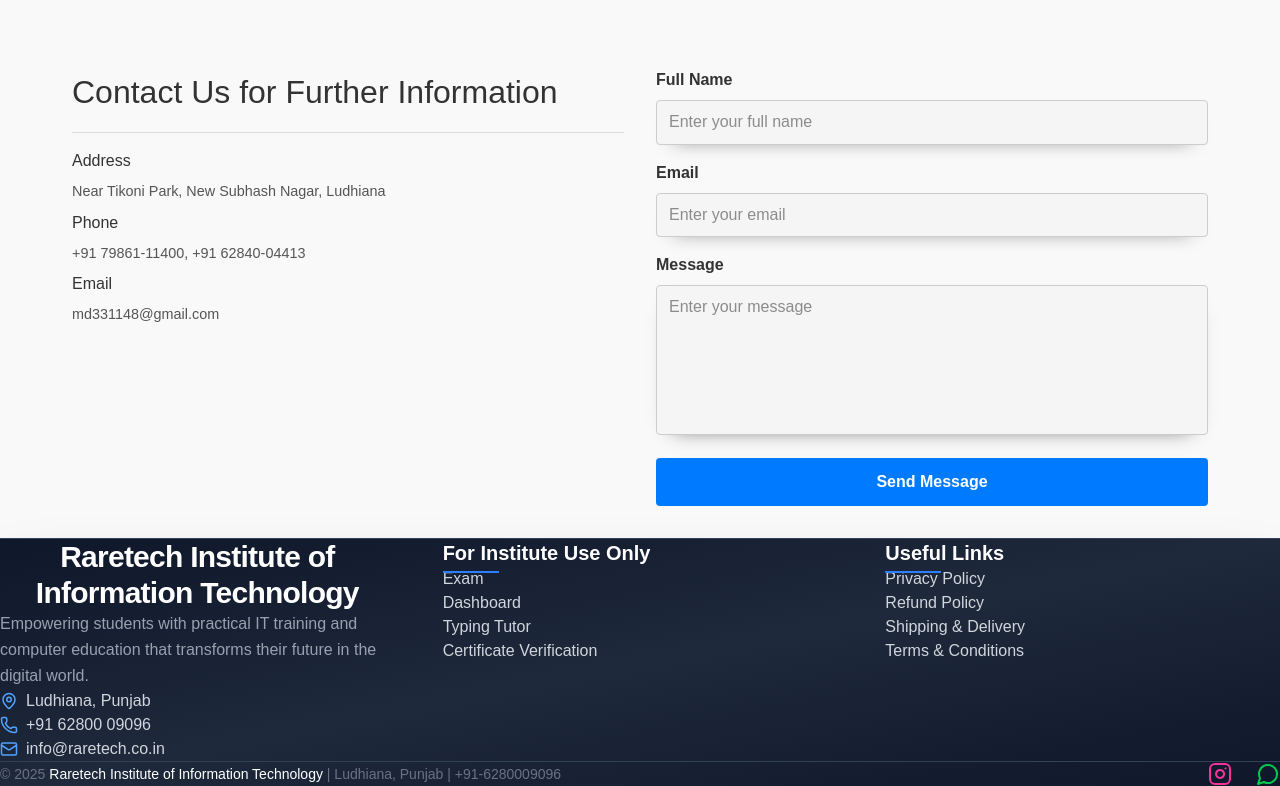
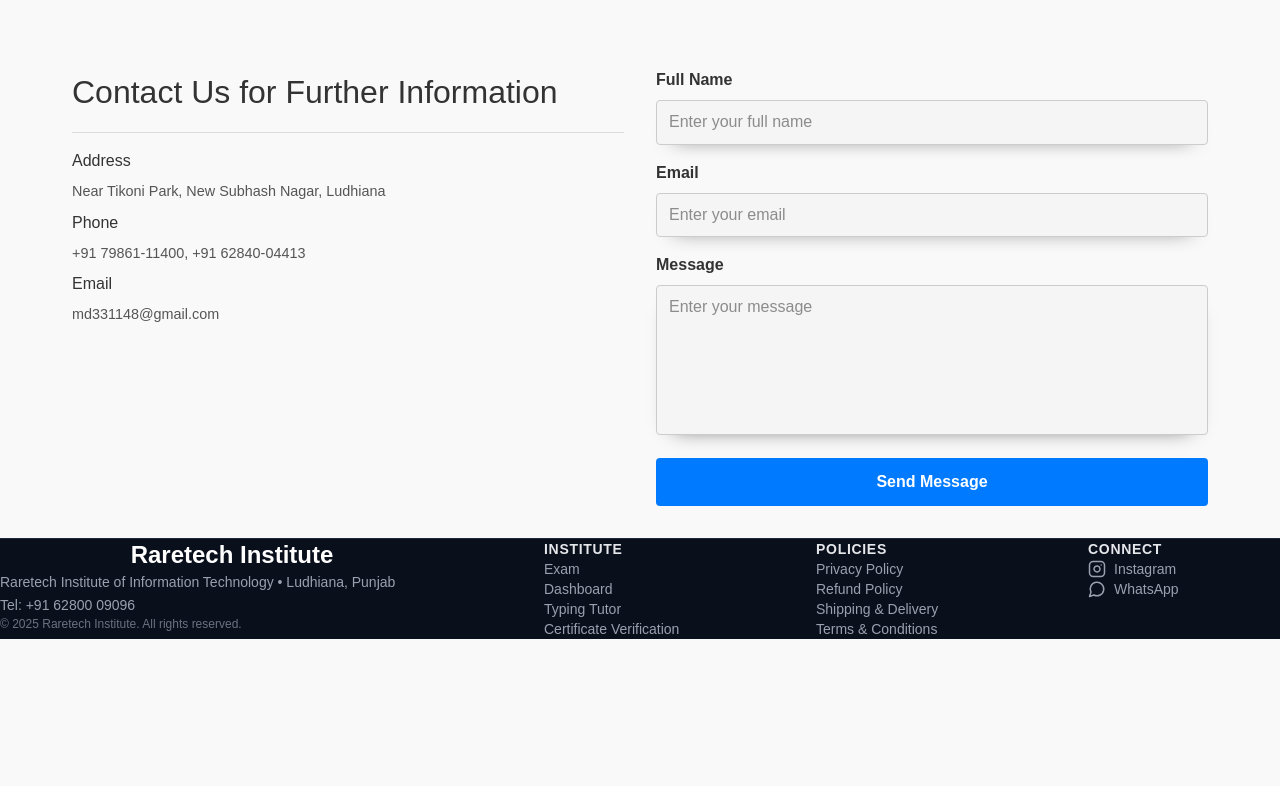
Before and after one commit to Harsh1jatt/official-raretech, a React (Vite) app: page /contact in a window 1280 px wide. Shown: the part 499-1285 px from the top of the page. After the commit the page ends 1138 px from the top, so only its background shows below. Built offline with nearby package versions, Linux system fonts and the light colour scheme; no server answers.

Commit message:
Update WebFooter.jsx

```diff
--- a/src/pages/components/WebFooter.jsx
+++ b/src/pages/components/WebFooter.jsx
@@ -1,77 +1,63 @@
 import React from "react";
 import { Link } from "react-router-dom";
-import { Instagram, MessageCircle, MapPin, Phone, Mail } from "lucide-react";
-import "./css/Web.css";
+import { Instagram, MessageCircle } from "lucide-react";
 
 const WebFooter = () => {
   return (
-    <footer className="relative overflow-hidden bg-gradient-to-br from-[#0f172a] via-[#1e293b] to-[#0f172a] text-gray-300 py-14 px-6 md:px-20 mt-10 shadow-2xl border-t border-slate-700">
-      {/* Subtle Glow Background */}
-      <div className="absolute inset-0 opacity-10 bg-[radial-gradient(ellipse_at_bottom_right,_var(--tw-gradient-stops))] from-blue-600 via-indigo-500 to-transparent"></div>
-
-      {/* Content Wrapper */}
-      <div className="relative grid md:grid-cols-3 gap-12 z-10">
-        {/* Left Section */}
-        <div>
-          <h2 className="text-2xl md:text-3xl font-bold text-white mb-4 tracking-tight">
-            Raretech Institute of Information Technology
+    <footer className="bg-[#0a0f1c] text-gray-400 px-6 md:px-20 py-14 border-t border-gray-800">
+      <div className="max-w-7xl mx-auto grid md:grid-cols-5 gap-10 md:gap-20">
+        {/* Brand */}
+        <div className="md:col-span-2">
+          <h2 className="text-white text-2xl font-semibold mb-3">
+            Raretech Institute
           </h2>
-          <p className="text-gray-400 leading-relaxed text-sm md:text-base">
-            Empowering students with practical IT training and computer
-            education that transforms their future in the digital world.
-          </p>
-
-          <div className="mt-6 space-y-3 text-sm md:text-base">
-            <p className="flex items-center gap-2">
-              <MapPin size={18} className="text-blue-400" /> Ludhiana, Punjab
-            </p>
-            <p className="flex items-center gap-2">
-              <Phone size={18} className="text-blue-400" />
-              <a
-                href="tel:6280009096"
-                className="hover:text-blue-400 hover:translate-x-1 transition-all duration-200"
-              >
+          <p className="text-sm leading-relaxed">
+            Raretech Institute of Information Technology • Ludhiana, Punjab
+            <br />
+            Tel:{" "}
+            <a href="tel:6280009096" className="hover:text-blue-400">
               +91 62800 09096
             </a>
           </p>
-            <p className="flex items-center gap-2">
-              <Mail size={18} className="text-blue-400" />
-              <a
-                href="mailto:info@raretech.co.in"
-                className="hover:text-blue-400 hover:translate-x-1 transition-all duration-200"
-              >
-                info@raretech.co.in
-              </a>
+          <p className="text-xs text-gray-500 mt-6">
+            © {new Date().getFullYear()} Raretech Institute. All rights reserved.
           </p>
         </div>
-        </div>
 
-        {/* Middle Section */}
+        {/* For Institute Use Only */}
         <div>
-          <h3 className="text-xl font-semibold text-white mb-5 relative after:content-[''] after:absolute after:w-14 after:h-[2px] after:bg-blue-500 after:bottom-[-6px] after:left-0">
-            For Institute Use Only
+          <h3 className="text-sm font-semibold text-gray-200 uppercase tracking-wider mb-3">
+            Institute
           </h3>
-          <ul className="space-y-3 mt-3">
-            {[
-              { name: "Exam", url: "https://exam.raretech.co.in/" },
-              { name: "Dashboard", url: "https://admin.raretech.co.in/" },
-              { name: "Typing Tutor", url: "https://typing.raretech.co.in/" },
-            ].map((link) => (
-              <li key={link.name}>
+          <ul className="space-y-2 text-sm">
+            <li>
               <a
-                  href={link.url}
-                  target="_blank"
-                  rel="noopener noreferrer"
-                  className="block hover:text-blue-400 hover:translate-x-1 transition-all duration-200"
+                href="https://exam.raretech.co.in/"
+                className="hover:text-blue-400 transition"
               >
-                  {link.name}
+                Exam
               </a>
             </li>
-            ))}
+            <li>
+              <a
+                href="https://admin.raretech.co.in/"
+                className="hover:text-blue-400 transition"
+              >
+                Dashboard
+              </a>
+            </li>
+            <li>
+              <a
+                href="https://typing.raretech.co.in/"
+                className="hover:text-blue-400 transition"
+              >
+                Typing Tutor
+              </a>
+            </li>
             <li>
               <Link
                 to="/certificate"
-                className="block hover:text-blue-400 hover:translate-x-1 transition-all duration-200"
+                className="hover:text-blue-400 transition"
               >
                 Certificate Verification
               </Link>
@@ -79,86 +65,64 @@
           </ul>
         </div>
 
-        {/* Right Section */}
+        {/* Policies */}
         <div>
-          <h3 className="text-xl font-semibold text-white mb-5 relative after:content-[''] after:absolute after:w-14 after:h-[2px] after:bg-blue-500 after:bottom-[-6px] after:left-0">
-            Useful Links
+          <h3 className="text-sm font-semibold text-gray-200 uppercase tracking-wider mb-3">
+            Policies
           </h3>
-          <ul className="space-y-3 mt-3">
+          <ul className="space-y-2 text-sm">
             <li>
-              <Link
-                to="/privacy-policy"
-                className="block hover:text-blue-400 hover:translate-x-1 transition-all duration-200"
-              >
+              <Link to="/privacy-policy" className="hover:text-blue-400">
                 Privacy Policy
               </Link>
             </li>
             <li>
-              <Link
-                to="/refund"
-                className="block hover:text-blue-400 hover:translate-x-1 transition-all duration-200"
-              >
+              <Link to="/refund" className="hover:text-blue-400">
                 Refund Policy
               </Link>
             </li>
             <li>
-              <Link
-                to="/shipping-delivery"
-                className="block hover:text-blue-400 hover:translate-x-1 transition-all duration-200"
-              >
+              <Link to="/shipping-delivery" className="hover:text-blue-400">
                 Shipping & Delivery
               </Link>
             </li>
             <li>
-              <Link
-                to="/terms-conditions"
-                className="block hover:text-blue-400 hover:translate-x-1 transition-all duration-200"
-              >
+              <Link to="/terms-conditions" className="hover:text-blue-400">
                 Terms & Conditions
               </Link>
             </li>
           </ul>
         </div>
-      </div>
 
-      {/* Bottom Section */}
-      <div className="relative border-t border-slate-700 mt-12 pt-6 flex flex-col md:flex-row justify-between items-center gap-4 z-10">
-        <p className="text-gray-500 text-sm text-center md:text-left">
-          © {new Date().getFullYear()}{" "}
-          <span className="text-white font-medium">
-            Raretech Institute of Information Technology
-          </span>{" "}
-          | Ludhiana, Punjab | +91-6280009096
-        </p>
-
-        {/* Social Icons */}
-        <div className="flex gap-6">
+        {/* Connect */}
+        <div>
+          <h3 className="text-sm font-semibold text-gray-200 uppercase tracking-wider mb-3">
+            Connect
+          </h3>
+          <ul className="space-y-2 text-sm">
+            <li>
               <a
                 href="https://softweb.raretech.co.in"
                 target="_blank"
                 rel="noopener noreferrer"
-            className="group relative"
-            title="Instagram"
+                className="flex items-center gap-2 hover:text-pink-400 transition"
               >
-            <div className="absolute inset-0 bg-pink-500 opacity-0 group-hover:opacity-20 blur-md rounded-full transition-all duration-300"></div>
-            <Instagram
-              className="text-pink-500 group-hover:text-pink-400 transition-transform duration-300 group-hover:scale-110"
-              size={24}
-            />
+                <Instagram size={18} />
+                Instagram
               </a>
+            </li>
+            <li>
               <a
                 href="https://wa.me/916280009096"
                 target="_blank"
                 rel="noopener noreferrer"
-            className="group relative"
-            title="WhatsApp"
+                className="flex items-center gap-2 hover:text-green-400 transition"
               >
-            <div className="absolute inset-0 bg-green-500 opacity-0 group-hover:opacity-20 blur-md rounded-full transition-all duration-300"></div>
-            <MessageCircle
-              className="text-green-500 group-hover:text-green-400 transition-transform duration-300 group-hover:scale-110"
-              size={24}
-            />
+                <MessageCircle size={18} />
+                WhatsApp
               </a>
+            </li>
+          </ul>
         </div>
       </div>
     </footer>
```
Lines whose indentation alone changed are shown as unchanged.
